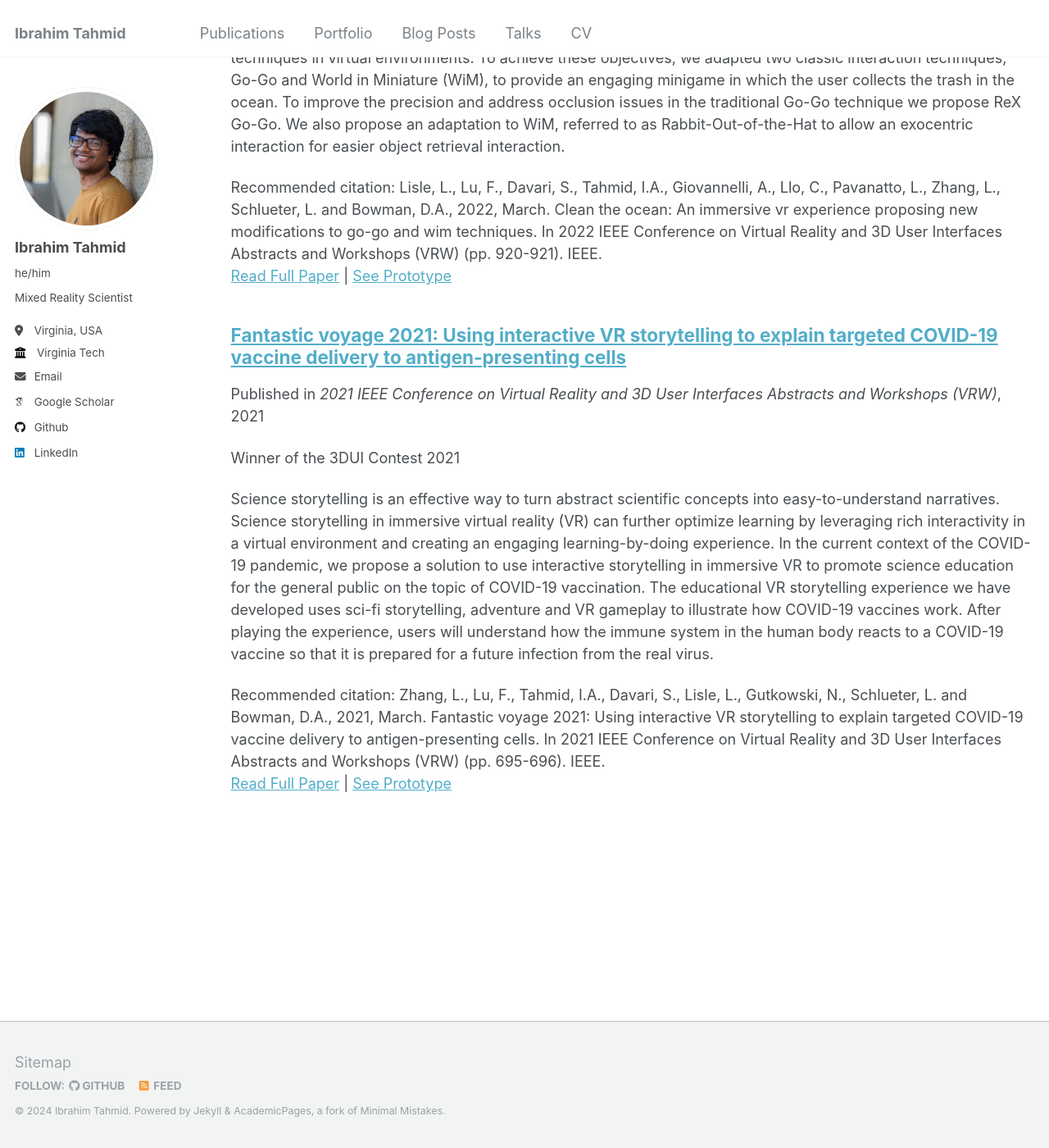
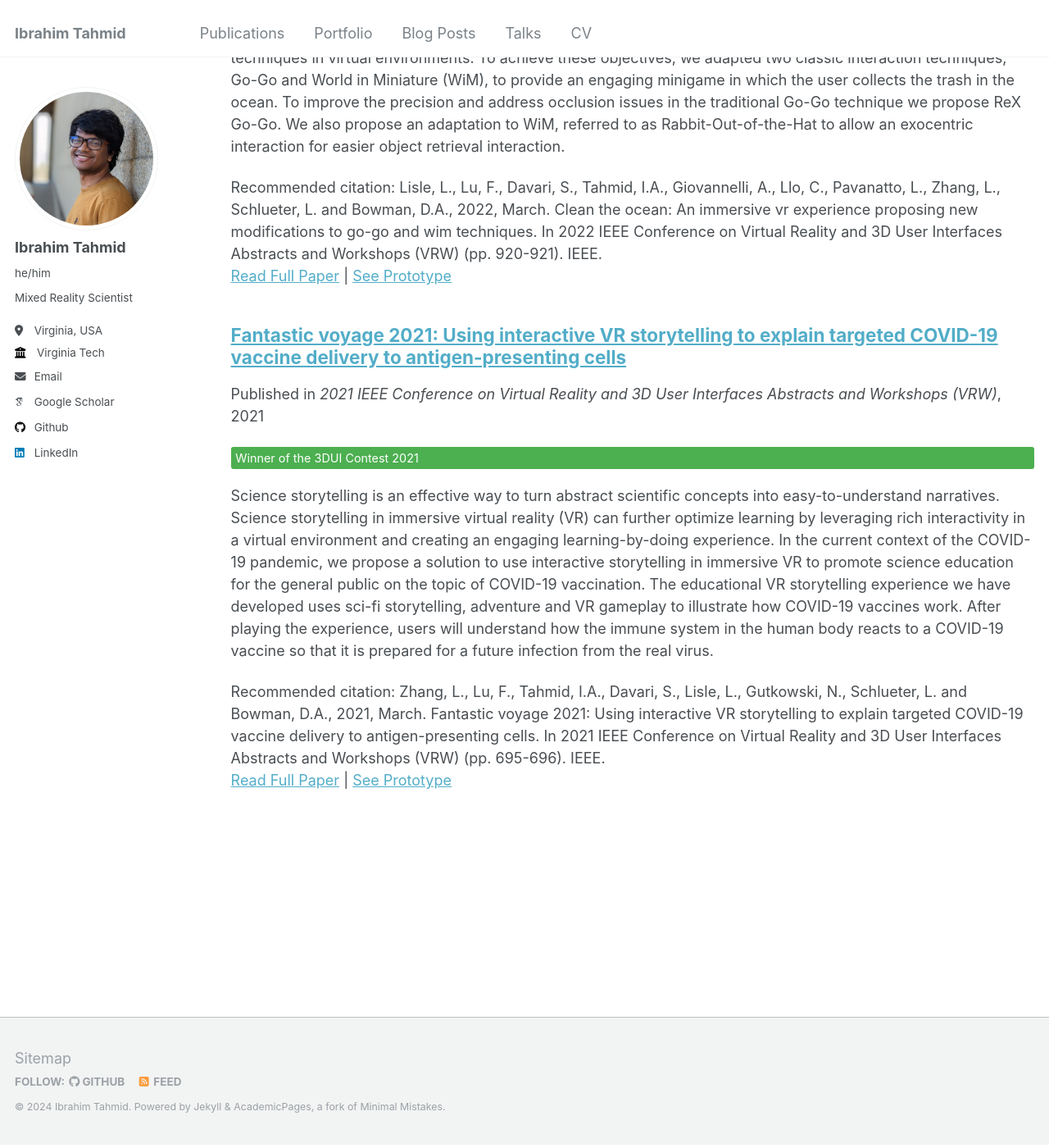
Before and after one commit to iatahmid/iatahmid.github.io, a Jekyll site: the page built from _pages/publications.html, in a window 1280 px wide and 1400 px high, scrolled down 5136 px. Shown: the whole window at 82% size. Built offline with Jekyll 4.4.1, drawn with Linux system fonts in a browser that asks for light colours; some web fonts are replaced.

Commit message:
added award

```diff
--- a/_includes/archive-single.html
+++ b/_includes/archive-single.html
@@ -47,7 +47,7 @@
         {% endif %}
 
     {% if post.award %}
-      <p> {{ post.award}} </p>
+      <p class="badge"> {{ post.award}} </p>
     {% endif %}
 
     {% if post.excerpt and site.read_more != 'enabled' %}
--- a/assets/css/academicons.css
+++ b/assets/css/academicons.css
@@ -569,3 +569,10 @@ border-radius: .1em;
 .ai-inverse {
   color: #fff;
 }
+.badge {
+  background-color: #4caf50;
+  color: white;
+  padding: 0.2em 0.4em;
+  border-radius: 0.2em;
+  font-size: 0.8em;
+}
```
